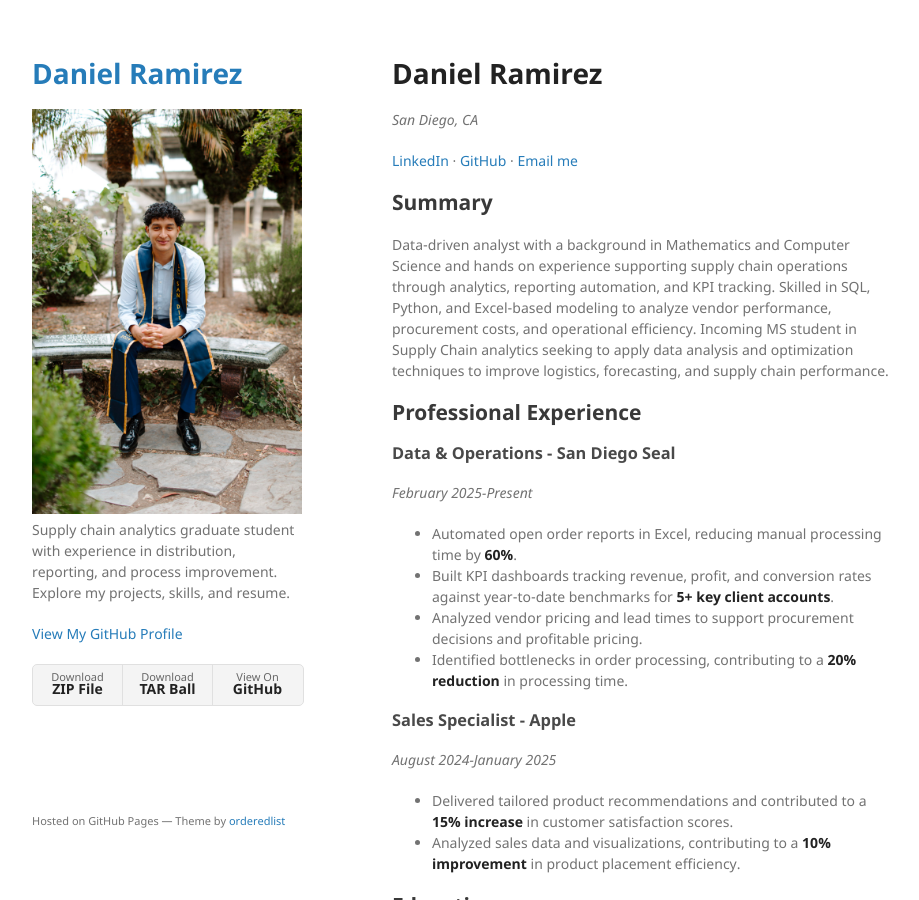
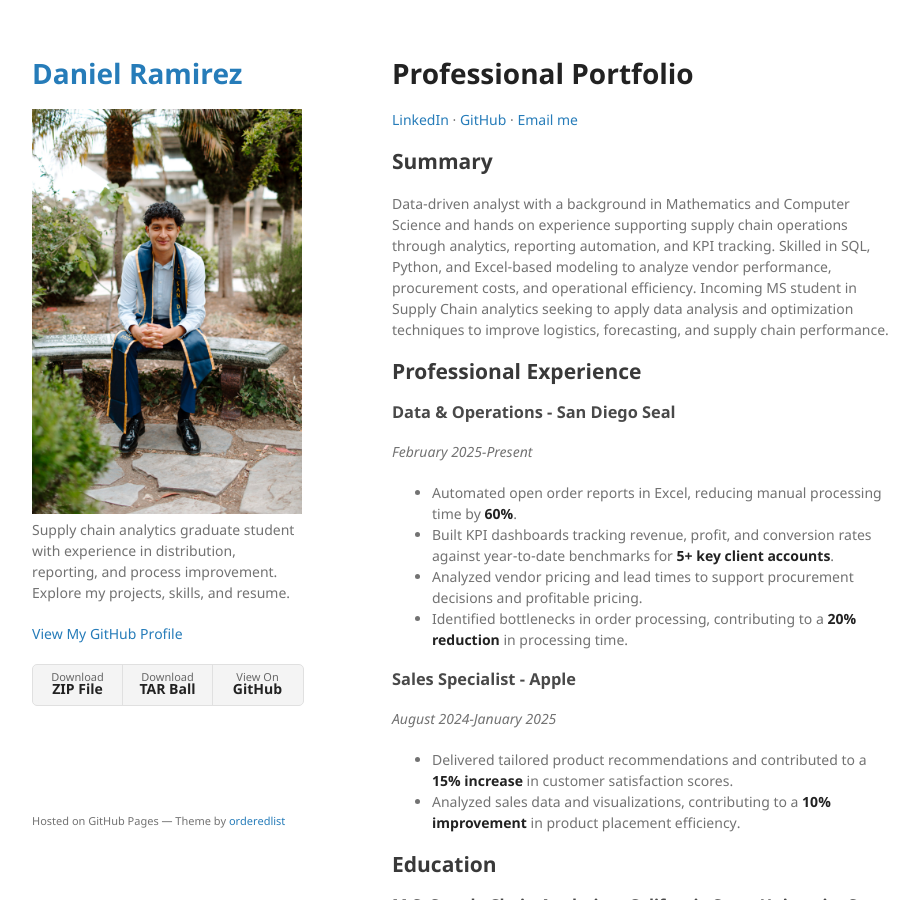
Before and after one commit to dannyr742/dannyr742.github.io, a Jekyll site: the page built from index.md, in a window 1280 px wide and 900 px high. Shown: the whole window, without its empty margins (178-1097 px from the left). Built offline with Jekyll 4.4.1, drawn with Linux system fonts in a browser that asks for light colours; our own code applies the rules of GitHub Pages for plain Markdown files.

```diff
--- a/index.md
+++ b/index.md
@@ -2,8 +2,7 @@
 layout: default
 ---
 
-# Daniel Ramirez
-*San Diego, CA*
+# Professional Portfolio
 
 [LinkedIn](linkedin.com/in/daniel-ramirez-b803091b6) · [GitHub](https://github.com/dannyr742) · [Email me](mailto:dannyr742@gmail.com)
 
```
